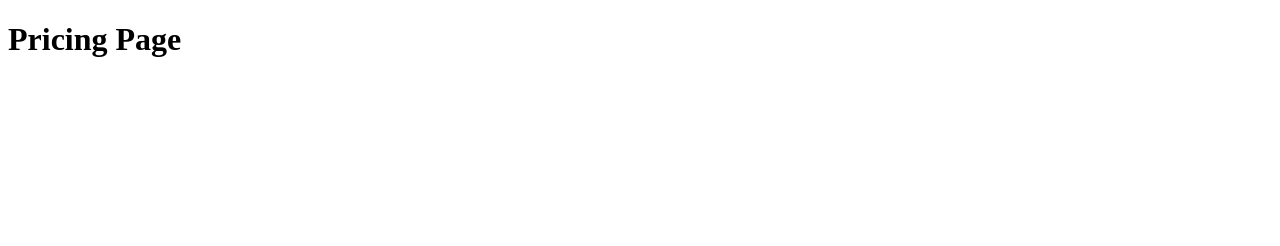
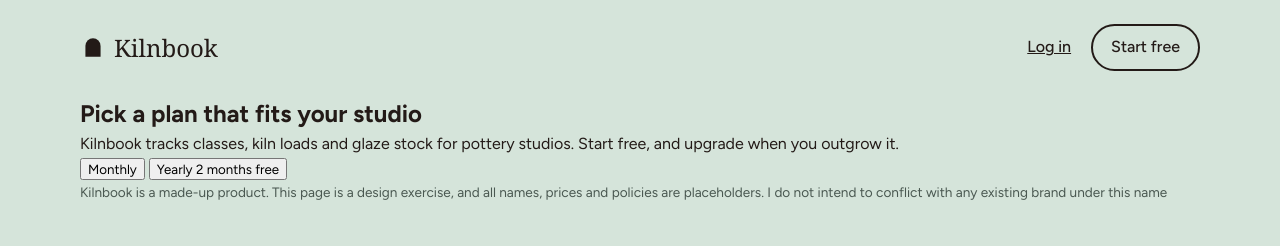
Before and after one commit to Funexlite/pricing-page, a plain HTML site: page index.html in a window 1280 px wide. Drawn offline with Linux system fonts and the light colour scheme; a web font is replaced by a local one.

Commit message:
Wrote a little of page structure and base styles

```diff
--- a/index.html
+++ b/index.html
@@ -1,15 +1,56 @@
 <!DOCTYPE html>
 <html lang="en">
+
 <head>
     <meta charset="UTF-8">
     <meta name="viewport" content="width=device-width, initial-scale=1.0">
-    <title>Pricing Page</title>
+    <title>Pricing | Kilnbook</title>
+    <link rel="preconnect" href="https://fonts.googleapis.com" />
+    <link rel="preconnect" href="https://fonts.gstatic.com" crossorigin />
+    <link href="https://fonts.googleapis.com/css2?family=Figtree:wght@400;500;600;700&family=Gloock&display=swap"
+        rel="stylesheet" />
     <link rel="stylesheet" href="style.css">
 </head>
+
 <body>
-    <h1>Pricing Page</h1>
+    <header class="site-header">
+        <a class="brand" href="#">
+            <svg viewBox="0 0 24 24" width="26" height="26" aria-hidden="true">
+                <path d="M5 21V11a7 7 0 0 1 14 0v10z" fill="currentColor" />
+            </svg>
+            Kilnbook
+        </a>
+        <nav aria-label="Account">
+            <a href="#">Log in</a>
+            <a class="header-btn" href="#">Start free</a>
+        </nav>
+    </header>
 
+
+    <main>
+        <section class="intro">
+            <h1>Pick a plan that fits your studio</h1>
+            <p>Kilnbook tracks classes, kiln loads and glaze stock for pottery studios. Start free, and upgrade when you
+                outgrow it.</p>
+
+            <div class="billing" role="group" aria-label="Billing period">
+                <button type="button" class="billing-btn" data-billing-option="monthly"
+                    aria-pressed="true">Monthly</button>
+                <button type="button" class="billing-btn" data-billing-option="yearly" aria-pressed="false">
+                    Yearly <span class="save">2 months free</span>
+                </button>
+            </div>
+            <p id="billing-status" class="sr-only" role="status"></p>
+        </section>
+    </main>
+
+
+    <footer class="site-footer">
+        <p>Kilnbook is a made-up product. This page is a design exercise, and all names, prices and policies are
+            placeholders. I do not intend to conflict with any existing brand under this name</p>
+    </footer>
 
     <script src="script.js"></script>
 </body>
+
 </html>
--- a/style.css
+++ b/style.css
@@ -0,0 +1,48 @@
+:root {
+  --glaze: #d5e4da;
+  --slip: #f6f8f3;
+  --cobalt: #2748cf;
+  --iron: #231a17;
+  --amber: #f2b53f;
+  --muted: #4a5851;
+  --font: "Figtree", system-ui, sans-serif;
+  --font-display: "Gloock", Georgia, serif;
+}
+
+* { box-sizing: border-box; }
+
+body {
+  margin: 0;
+  min-height: 100vh;
+  background: var(--glaze);
+  color: var(--iron);
+  font-family: var(--font);
+  line-height: 1.55;
+}
+
+h1, h2, h3, p, ul { margin: 0; }
+ul { padding: 0; list-style: none; }
+a { color: inherit; }
+button { font-family: inherit; cursor: pointer; }
+:focus-visible { outline: 3px solid var(--cobalt); outline-offset: 3px; }
+
+.sr-only {
+  position: absolute; width: 1px; height: 1px; overflow: hidden;
+  clip: rect(0 0 0 0); white-space: nowrap;
+}
+
+
+/* class plans faq undefined */
+.site-header, .intro, .plans, .faq, .site-footer {
+  width: min(1120px, 100% - 40px);
+  margin-inline: auto;
+}
+
+.site-header { display: flex; align-items: center; justify-content: space-between; padding: 24px 0; }
+.brand { display: inline-flex; align-items: center; gap: 8px; font-family: var(--font-display); font-size: 1.5rem; text-decoration: none; }
+.site-header nav { display: flex; align-items: center; gap: 20px; font-weight: 500; }
+.header-btn { padding: 9px 18px; border: 2px solid var(--iron); border-radius: 999px; text-decoration: none; transition: background 0.15s, color 0.15s; }
+.header-btn:hover { background: var(--iron); color: var(--slip); }
+
+
+.site-footer { padding: 0 0 40px; color: var(--muted); font-size: 0.85rem; }
```
